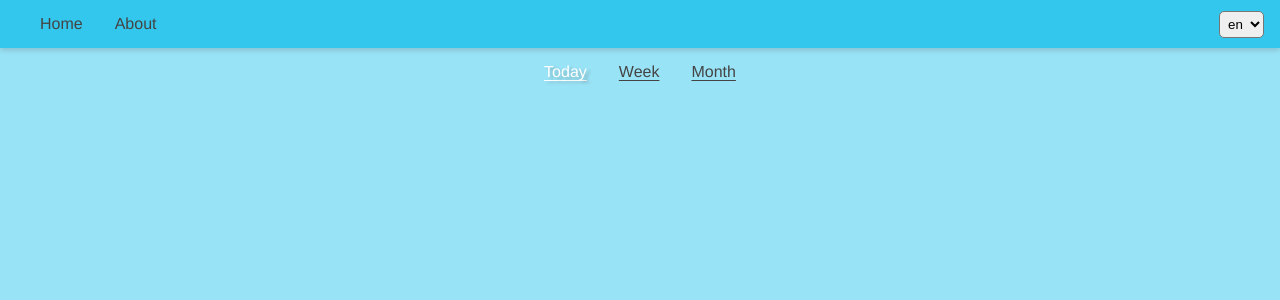
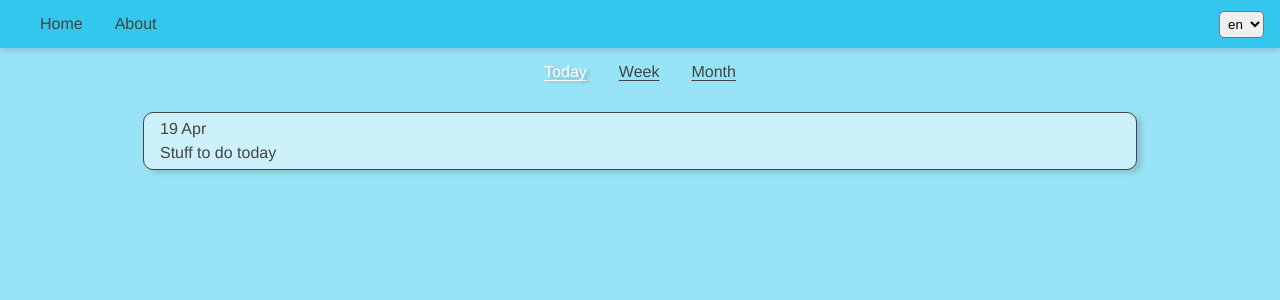
Before and after one commit to s4timuen/Vue-3-Composition-API-and-TS-Course, a Vue app: page /#/ in a window 1280 px wide. Shown: the top 300 px of the page. Built offline with nearby package versions, Linux system fonts and the light colour scheme.

Commit message:
Added TimelineItem component, post and timelinePost models, post mock data and implementation to display posts in Timeline component.

```diff
--- a/src/components/TimelineComp.vue
+++ b/src/components/TimelineComp.vue
@@ -6,17 +6,47 @@
                 {{ $t(`views.home.filter.${period}`) }}
             </a>
         </div>
+        <div class="timeline__items">
+            <TimelineItem v-for="(post, key) of posts" :post="post" :key="key" />
+        </div>
     </div>
 </template>
 
 <script setup lang="ts">
-import { Ref, ref } from 'vue';
+import { Ref, computed, ref } from 'vue';
+import { ComputedRef } from 'vue';
+import { DateTime } from 'luxon';
+import { TimelinePost } from '@/models/timelinePost.ts';
 import { periods, Period } from '@/models/period.ts'
+import { today, week, month } from '@/tests/models/mock_data/posts.ts'; // todo: remove, test data
+import TimelineItem from '@/components/TimelineItem.vue'
+
 
 const root: Ref<HTMLElement | null> = ref(null);
 
 // period selection
-const selectedPeriod: Ref<Period> = ref(periods[0]);
+const selectedPeriod: Ref<Period> = ref('today');
+const posts: ComputedRef<Array<TimelinePost>> = computed(() => {
+    return [today, week, month]
+        .map(post => {
+            return {
+                ...post,
+                created: DateTime.fromISO(post.created)
+            }
+        })
+        .filter(post => {
+            switch (true) {
+                case selectedPeriod.value === 'today':
+                    return post.created >= DateTime.now().minus({ day: 1 });
+                case selectedPeriod.value === 'week':
+                    return post.created >= DateTime.now().minus({ week: 1 });
+                case selectedPeriod.value === 'month':
+                    return post.created >= DateTime.now().minus({ month: 1 });
+                default:
+                    console.error(`Invalid selected period: ${selectedPeriod.value}`);
+            }
+        })
+});
 
 function selectPeriod(period: Period): void {
     selectedPeriod.value = period;
@@ -31,9 +61,11 @@ function isActive(period: Period) {
     @include link;
 
     display: flex;
+    flex-direction: column;
     align-items: center;
     justify-content: center;
     width: 100%;
+    gap: 2rem;
 
     .selection {
         display: flex;
@@ -53,5 +85,14 @@ function isActive(period: Period) {
             text-shadow: $shadow-active;
         }
     }
+
+    .timeline__items {
+        display: flex;
+        flex-direction: column;
+        align-items: center;
+        justify-content: center;
+        gap: 1rem;
+        width: 100%;
+    }
 }
-</style>@/models/period
+</style>
--- /dev/null
+++ b/src/components/TimelineItem.vue
@@ -0,0 +1,38 @@
+<template>
+    <div class="timeline__item" ref="root">
+        <p>{{ post.created.toFormat("d MMM") }}</p>
+        <p>{{ post.title }}</p>
+    </div>
+</template>
+
+<script setup lang="ts">
+import { Ref, ref } from 'vue';
+import { TimelinePost } from '@/models/timelinePost.ts';
+
+const root: Ref<HTMLElement | null> = ref(null);
+
+// eslint-disable-next-line -- compiler macro
+defineProps<{
+    post: TimelinePost
+}>();
+</script>
+
+<style scoped lang="scss">
+.timeline__item {
+    display: flex;
+    flex-direction: column;
+    align-items: flex-start;
+    justify-content: space-between;
+    gap: 0.5rem;
+    width: 75%;
+    padding: 0.5rem 1rem;
+    background-color: $color-main-tint-04;
+    border: 1px solid $color-gray;
+    border-radius: 10px;
+    box-shadow: $shadow;
+
+    p {
+        margin: 0;
+    }
+}
+</style>
--- /dev/null
+++ b/src/models/post.ts
@@ -0,0 +1,7 @@
+interface Post {
+    id: string,
+    title: string,
+    created: string
+}
+
+export { Post };
--- /dev/null
+++ b/src/models/timelinePost.ts
@@ -0,0 +1,8 @@
+import { Post } from '@/models/post';
+import { DateTime } from 'luxon';
+
+interface TimelinePost extends Omit<Post, 'created'> {
+    created: DateTime
+}
+
+export { TimelinePost };
--- /dev/null
+++ b/src/tests/models/mock_data/posts.ts
@@ -0,0 +1,22 @@
+import { Post } from '@/models/post';
+import { DateTime } from 'luxon';
+
+const today: Post = {
+    id: '1',
+    title: 'Stuff to do today',
+    created: DateTime.now().toISO()
+}
+
+const week: Post = {
+    id: '2',
+    title: 'Stuff to do this week',
+    created: DateTime.now().minus({ days: 5 }).toISO()
+}
+
+const month: Post = {
+    id: '3',
+    title: 'Stuff to do this month',
+    created: DateTime.now().minus({ weeks: 3 }).toISO()
+}
+
+export { today, week, month };
```
